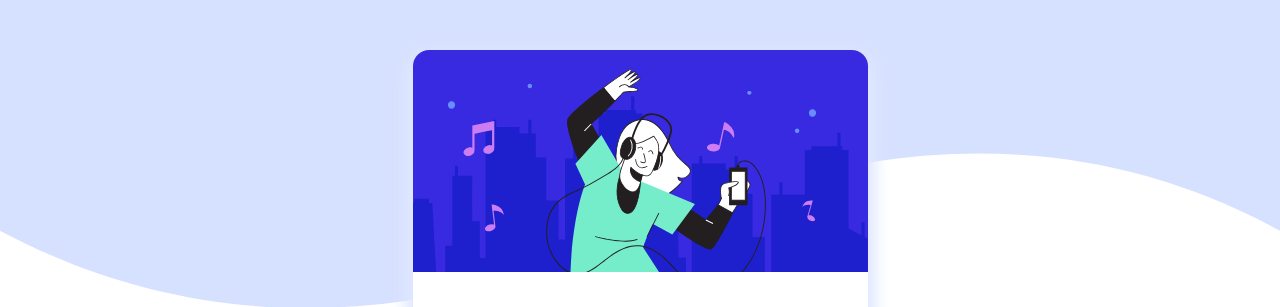
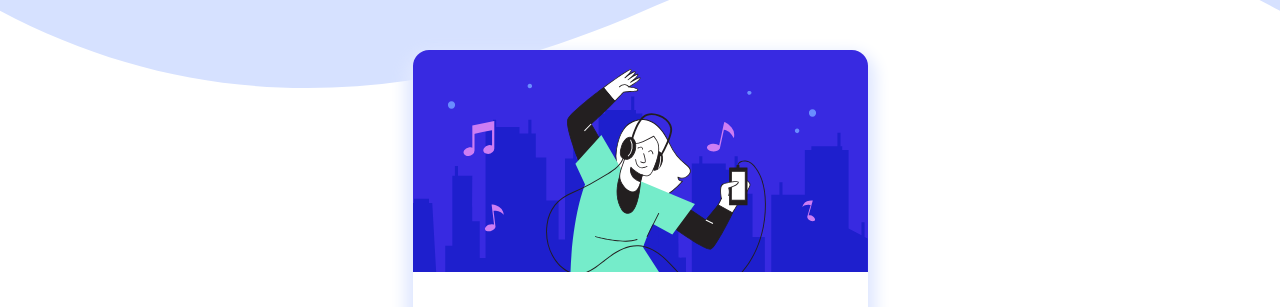
Before and after one commit to mkuczynski1998/Order-Summary-Component, a plain HTML site: page index.html in a window 1280 px wide. Shown: the top 307 px of the page. Drawn offline with Linux system fonts and the light colour scheme.

Commit message:
Update styles.css

```diff
--- a/styles.css
+++ b/styles.css
@@ -20,7 +20,7 @@ body {
     background-image: url(images/pattern-background-desktop.svg);
     background-repeat: no-repeat;
     background-size: contain;
-    background-position: 0 -80px;
+    background-position: 0 -300px;
     display: flex;
     justify-content: center;
     align-items: center;
```
